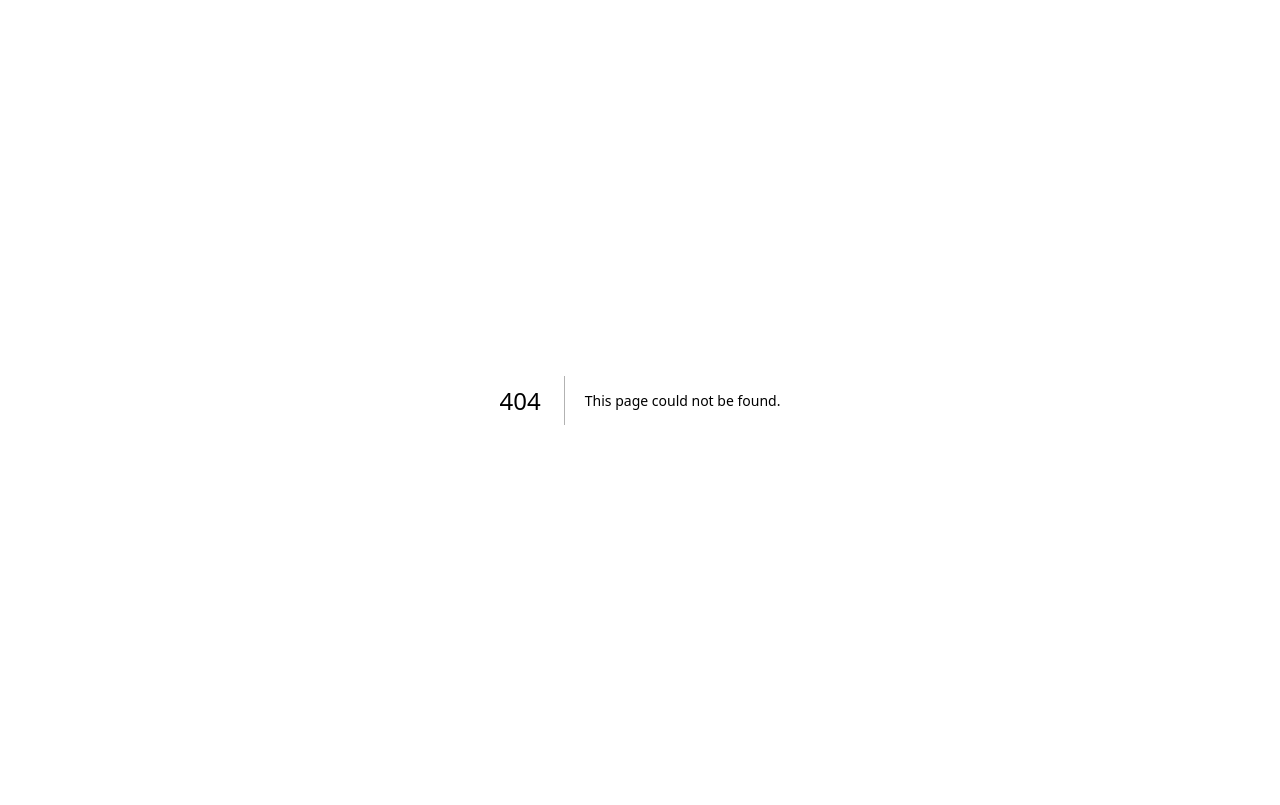
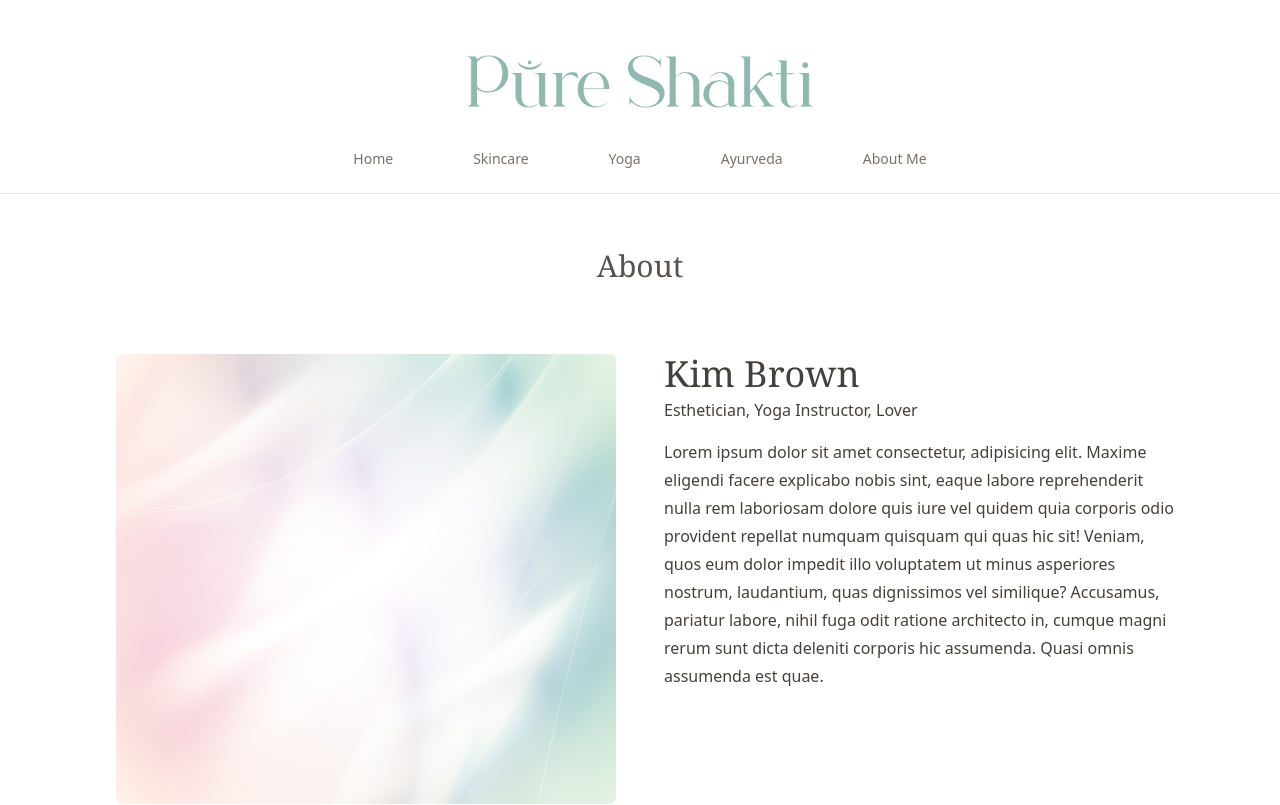
Before and after one commit to bridgerbrown/pure-shakti, a Next.js app: page /about in a window 1280 px wide. Before the commit this address had no page. Shown: the top 805 px of the page. Built offline with nearby package versions, Linux system fonts and the light colour scheme.

Commit message:
Logo added, About Me page drafted

```diff
--- a/components/Footer.tsx
+++ b/components/Footer.tsx
@@ -0,0 +1,11 @@
+import React from 'react'
+
+export default function Footer() {
+  return (
+    <footer className='absolute bottom-0 w-screen flex justify-center text-center'>
+        <h1 className='py-12 text-sm text-stone-500'>
+            Pure Shakti
+        </h1>
+    </footer>
+  )
+}
--- a/components/Navbar.tsx
+++ b/components/Navbar.tsx
@@ -1,14 +1,19 @@
+import Image from 'next/image'
 import Link from 'next/link'
 import React from 'react'
 
 export default function Navbar() {
-    const linkStyle = 'text-stone-800 text-sm font-light hover:text-gray-500'
+    const linkStyle = 'text-stone-500 text-sm font-light hover:text-gray-500'
   return (
-    <nav className='mb-12 border-b pt-20 w-full flex flex-col items-center'>
-        <h1 className='text-stone-900 pb-12 text-4xl'>
-        Pure Shakti
-        </h1>
-        <div className='pb-6 flex space-x-16 uppercase'>
+    <nav className='border-b pt-12 w-full flex flex-col items-center'>
+        <Image
+            src='/logo-nosub.png'
+            alt='Logo'
+            width={1000}
+            height={197}
+            className='w-[350px] mb-8'
+        />
+        <div className='pb-6 flex space-x-20'>
             <Link href='/' className={linkStyle}>
                 Home
             </Link>
@@ -19,10 +24,10 @@ export default function Navbar() {
                 Yoga
             </Link>
             <Link href='/' className={linkStyle}>
-                About
+                Ayurveda
             </Link>
-            <Link href='/' className={linkStyle}>
-                Contact
+            <Link href='/about' className={linkStyle}>
+                About Me
             </Link>
         </div>
     </nav>
--- /dev/null
+++ b/pages/about.tsx
@@ -0,0 +1,65 @@
+import Footer from '@/components/Footer'
+import Navbar from '@/components/Navbar'
+import Image from 'next/image'
+import React from 'react'
+
+export default function About() {
+  return (
+    <main className='relative min-h-screen w-screen'>
+        <Navbar />
+        <header className='w-full text-center h-36 mb-4 flex justify-center items-center'>
+            <h1 className='text-3xl font-serif text-stone-600'>About</h1>
+        </header>
+        <section className='pb-72 space-y-32 flex flex-col justify-center items-center'>
+            <div className='w-[85vw] flex'>
+                <div className='w-1/2 flex justify-end'>
+                    <Image
+                        src='/white-bg.jpg'
+                        alt='White background'
+                        width={3700}
+                        height={2220}
+                        className='w-[500px] h-[450px] rounded-md'
+                    />
+                </div>
+                <div className='w-1/2 text-stone-700 flex flex-col ml-12'>
+                    <h2 className='text-4xl font-serif mb-1'>
+                        Kim Brown
+                    </h2>
+                    <h3 className='mb-4'>
+                        Esthetician, Yoga Instructor, Lover
+                    </h3>
+                    <p className='leading-7'>
+                        Lorem ipsum dolor sit amet consectetur, adipisicing elit. Maxime eligendi facere explicabo nobis sint, eaque labore reprehenderit nulla rem laboriosam dolore quis iure vel quidem quia corporis odio provident repellat numquam quisquam qui quas hic sit! Veniam, quos eum dolor impedit illo voluptatem ut minus asperiores nostrum, laudantium, quas dignissimos vel similique? Accusamus, pariatur labore, nihil fuga odit ratione architecto in, cumque magni rerum sunt dicta deleniti corporis hic assumenda. Quasi omnis assumenda est quae.
+                    </p>
+                </div>
+            </div>
+            <div className='w-[85vw] flex'>
+                <div className='w-1/2 text-stone-700 flex flex-col mr-12'>
+                    <p className='leading-7'>
+                        Lorem ipsum dolor sit amet consectetur, adipisicing elit. Maxime eligendi facere explicabo nobis sint, eaque labore reprehenderit nulla rem laboriosam dolore quis iure vel quidem quia corporis odio provident repellat numquam quisquam qui quas hic sit! Veniam, quos eum dolor impedit illo voluptatem ut minus asperiores nostrum, laudantium, quas dignissimos vel similique? Accusamus, pariatur labore, nihil fuga odit ratione architecto in, cumque magni rerum sunt dicta deleniti corporis hic assumenda. Quasi omnis assumenda est quae.
+                    </p>
+                </div>
+                <div className='w-1/2 flex justify-end'>
+                    <Image
+                        src='/white-bg.jpg'
+                        alt='White background'
+                        width={3700}
+                        height={2220}
+                        className='w-[500px] h-[450px] rounded-md'
+                    />
+                </div>
+            </div>
+            <div className='py-20 flex w-full justify-center bg-stone-100'>
+                <div className='w-[85vw] text-center text-stone-600 flex flex-col mr-12'>
+                    <p className='leading-9 text-xl'>
+                        Lorem ipsum dolor sit amet consectetur adipisicing elit. Quia dicta commodi culpa at accusantium. Repellendus excepturi sunt pariatur, velit itaque reprehenderit fugit molestiae dignissimos ratione! Dicta officia, minima enim officiis, velit qui obcaecati debitis incidunt, ut asperiores deleniti ex maxime?
+                    </p>
+                    <br />
+                    <p>-Buddha</p>
+                </div>
+            </div>
+        </section>
+        <Footer />
+    </main>
+  )
+}
--- a/pages/index.tsx
+++ b/pages/index.tsx
@@ -4,21 +4,21 @@ import Image from 'next/image'
 import Mission from '@/components/Home/Mission'
 import Skincare from '@/components/Home/Specialties'
 import Post from '@/components/Blog/Post'
+import Footer from '@/components/Footer'
 
 export default function Home() {
   return (
-    <div className='min-h-screen w-full'>
+    <div className='relative min-h-screen w-screen'>
       <Navbar />
-      <Post />
       {/* <Image
         src="/white-bg.jpg"
         alt="White background"
         width={3700}
         height={2220}
         className='h-[600px]'
-      />
-      <Mission /> */}
-      {/* <Skincare /> */}
+      /> */}
+      {/* <Mission />  */}
+      <Footer />
     </div>
   )
 }
```
Also changed, not shown: public/logo-nosub.png (added), public/logo.png (added).
